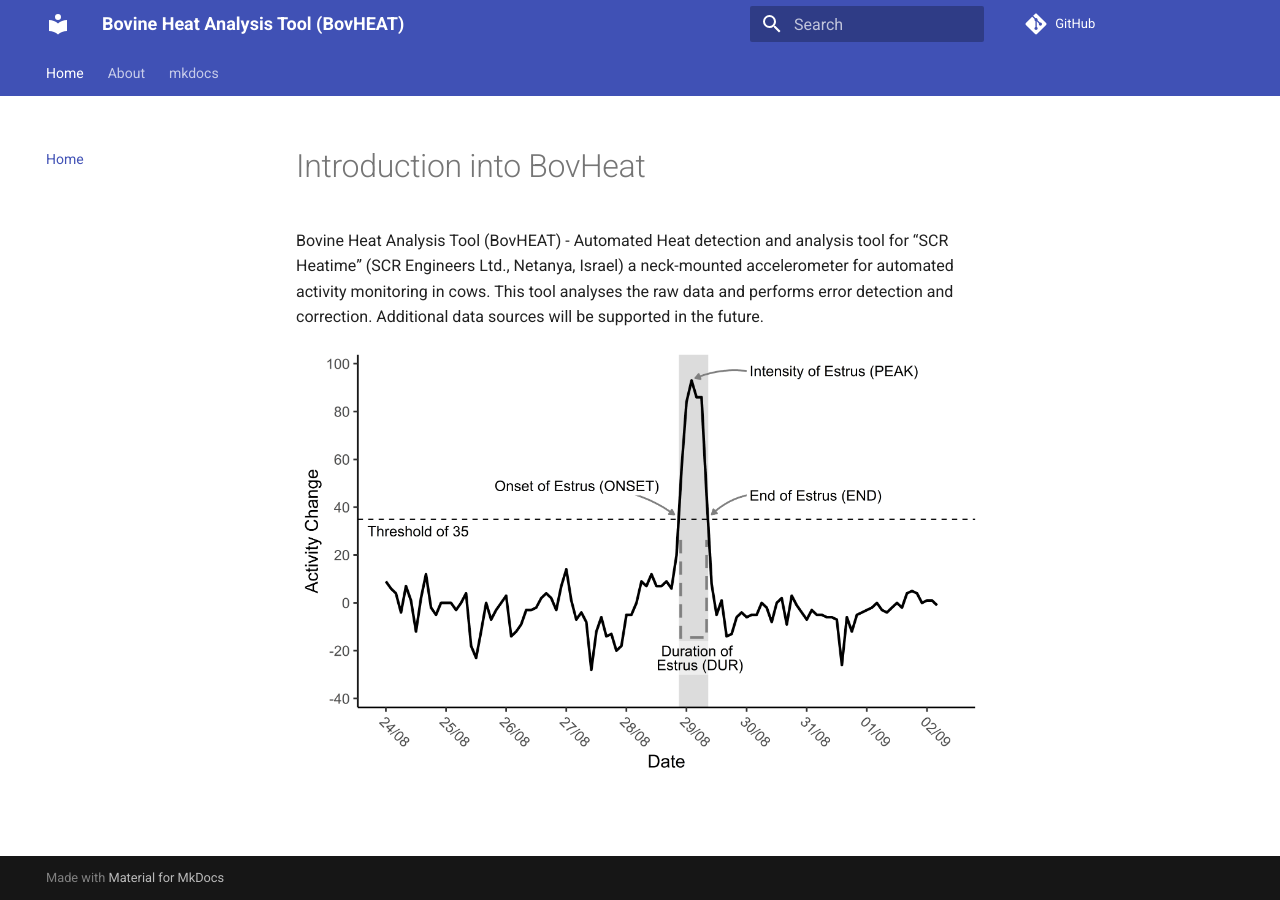
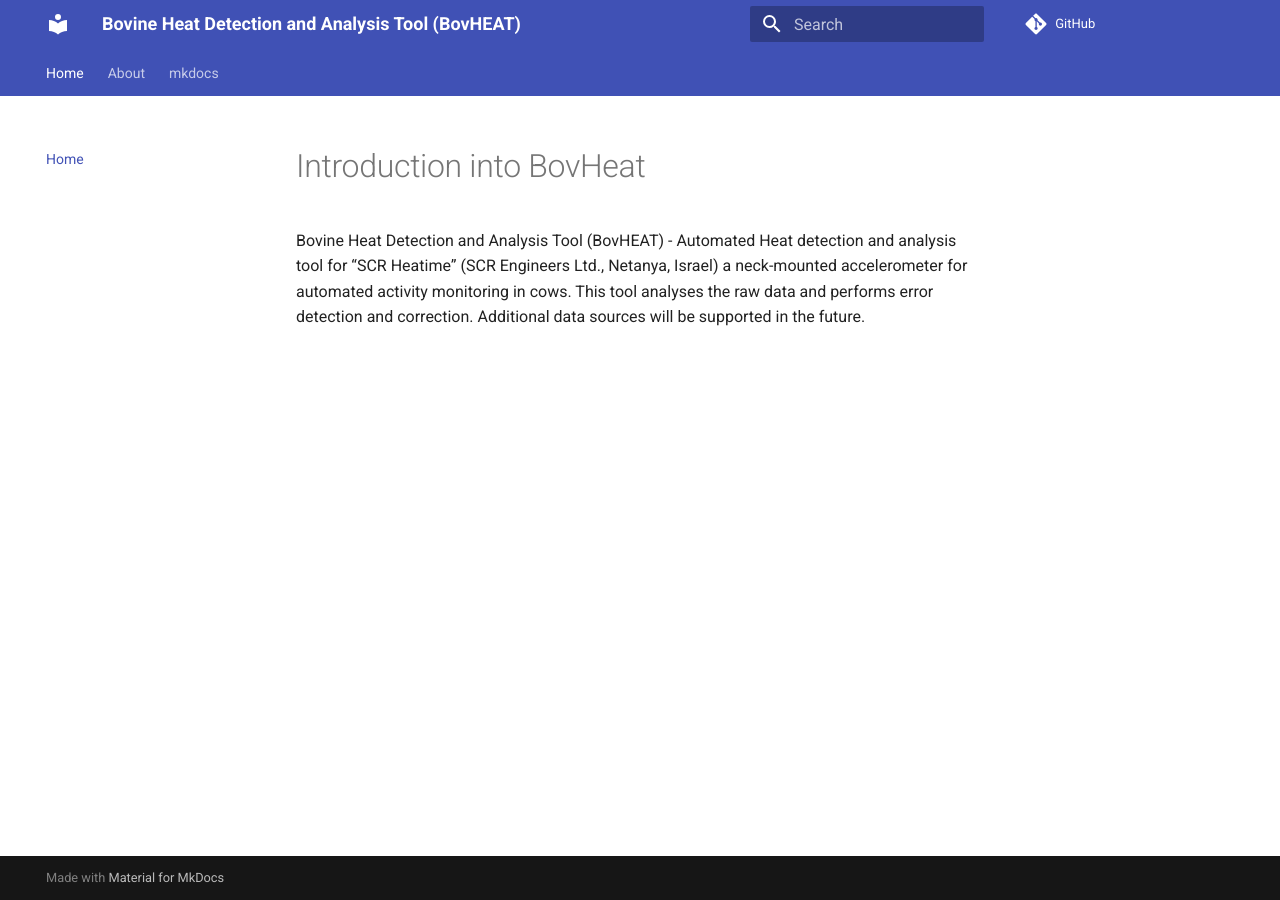
Before and after one commit to bovheat/bovheat, an MkDocs documentation site: the page built from docs/index.md, in a window 1280 px wide. Built offline with MkDocs 1.6.1 and Material for MkDocs 9.7.7, drawn with Linux system fonts in a browser that asks for light colours; comment, search, counter and statistics services are not loaded.

```diff
--- a/docs/index.md
+++ b/docs/index.md
@@ -1,8 +1,6 @@
 # Introduction into BovHeat
 
-Bovine Heat Analysis Tool (BovHEAT) - Automated Heat detection and analysis tool for "SCR Heatime"
+Bovine Heat Detection and Analysis Tool (BovHEAT) - Automated Heat detection and analysis tool for "SCR Heatime"
 (SCR Engineers Ltd., Netanya, Israel) a neck-mounted accelerometer for automated activity monitoring in cows.
 This tool analyses the raw data and performs error detection and correction. Additional data sources will be
 supported in the future.
-
-![Heat Example Image](img/2020-05-15_heat_example_6.png)
--- a/mkdocs.yml
+++ b/mkdocs.yml
@@ -1,4 +1,4 @@
-site_name: Bovine Heat Analysis Tool (BovHEAT)
+site_name: Bovine Heat Detection and Analysis Tool (BovHEAT)
 repo_url: https://github.com/bovheat/bovheat
 
 nav:
```
Also changed, not shown: README.md (+15 -3 lines), docs/img/2020-05-15_heat_example_6.png (deleted), docs/img/detailed_heat_description.png (added), docs/img/graphical_abstract.png (added), docs/img/pdf_single_line_graph.png (added).
